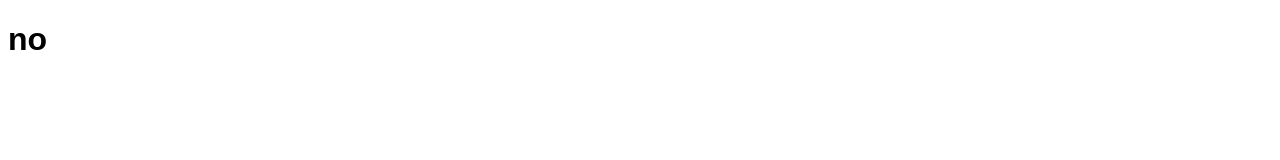
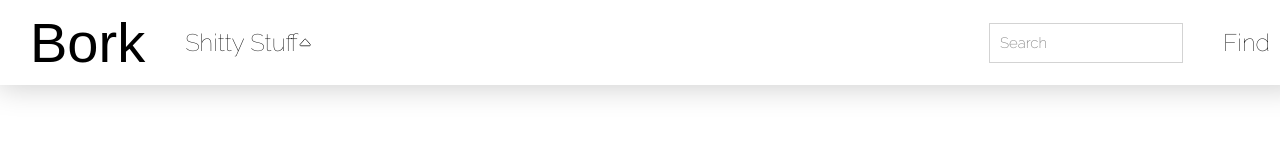
Before and after one commit to ramstick/iscovidgoneyet, a plain HTML site: page index.html in a window 1280 px wide. Drawn offline with Linux system fonts and the light colour scheme; a web font is replaced by a local one.

Commit message:
Add files via upload

```diff
--- a/index.html
+++ b/index.html
@@ -2,16 +2,90 @@
 <html>
 
 <head>
-    <title>Is Covid Gone Yet?</title>
+    <link href="https://fonts.googleapis.com/css2?family=Raleway:ital,wght@0,100;0,200;0,300;0,400;0,500;1,100;1,200;1,300;1,400;1,500&family=Wire+One&display=swap" rel="stylesheet">
     <style>
+        * {
+            font-family: 'Raleway', sans-serif;
+        }
+
         body {
-            font-family: Arial, Helvetica, sans-serif;
+            margin: 0;
+            overflow: hidden;
+        }
+
+        .navbar {
+            list-style: none;
+            margin: 0;
+            width: 100%;
+            padding: 10px;
+            box-shadow: 0px 0px 29px 2px rgba(0, 0, 0, 0.20);
+            display: flex;
+            align-items: stretch;
+            position: relative;
+        }
+
+        .navbar li {
+            display: flex;
+            margin: 0 20px;
+            font-size: 24px;
+            font-weight: 100;
+            user-select: none;
+            position: relative;
+            align-items: center;
+            justify-content: center;
+        }
+
+        .navbar .title {
+            font-family: 'Wire One', sans-serif;
+            font-size: 56px;
+        }
+
+        .navbar .push-right {
+            margin-left: auto;
+        }
+
+        .input {
+            padding: 10px;
+            font-size: 15px;
+            border: 1px lightgray solid;
+            color: #242424;
+            font-weight: 200;
+        }
+
+        .input:focus {
+            outline: none;
+        }
+
+        .navbar-drop-arrow {
+            transform: rotate(180deg);
+            transition: transform 2s;
+        }
+
+        .navbar-drop-arrow.down {
+            transform: none;
+        }
+
+        .navbar-button {
+            background-color: white;
+            transition: background-color 1s;
         }
     </style>
 </head>
 
 <body>
-    <h1>no</h1>
+    <ul class="navbar">
+        <li class="title">
+            Bork
+        </li>
+        <li class="navbar-button">
+            Shitty Stuff
+            <svg width=".6em" viewBox="0 0 16 16" style="vertical-align: middle;" class="navbar-drop-arrow" xmlns="http://www.w3.org/2000/svg">
+                <path fill="none" stroke="black" stroke-width=".8" d="M7.247 11.14L2.451 5.658C1.885 5.013 2.345 4 3.204 4h9.592a1 1 0 0 1 .753 1.659l-4.796 5.48a1 1 0 0 1-1.506 0z"/>
+            </svg>
+        </li>
+        <li class="push-right"><input class="input" style="vertical-align: middle;" placeholder="Search"></li>
+        <li>Find</li>
+    </ul>
 </body>
 
 </html>
```
